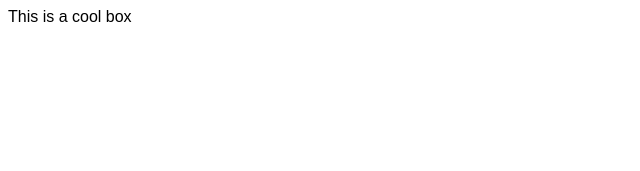
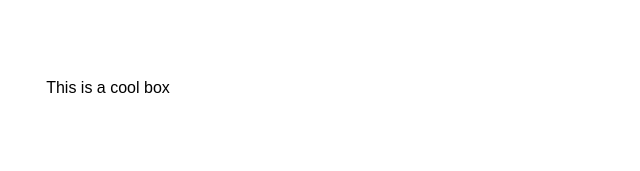
Before and after one commit to phollyerviggiani/INFT1206, a plain HTML site: page assignment3/part2/index.html in a window 1280 px wide. Shown: the whole page, without its empty margins (0-640 px from the left). Drawn offline with Linux system fonts and the light colour scheme.

Commit message:
Assignment 3 Part 2 3rd commit
added div in the css, with width, line-height, and text-align

```diff
--- a/assignment3/part2/style.css
+++ b/assignment3/part2/style.css
@@ -2,4 +2,10 @@ html {
   font-family: sans-serif;
 }
 
+div {
+  width: 200px;
+  line-height: 10;
+  text-align: center;
+}
+
 /* Your CSS below here */
```
